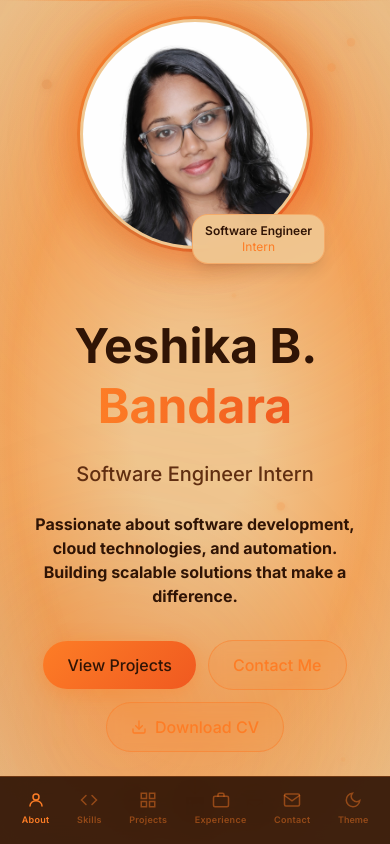
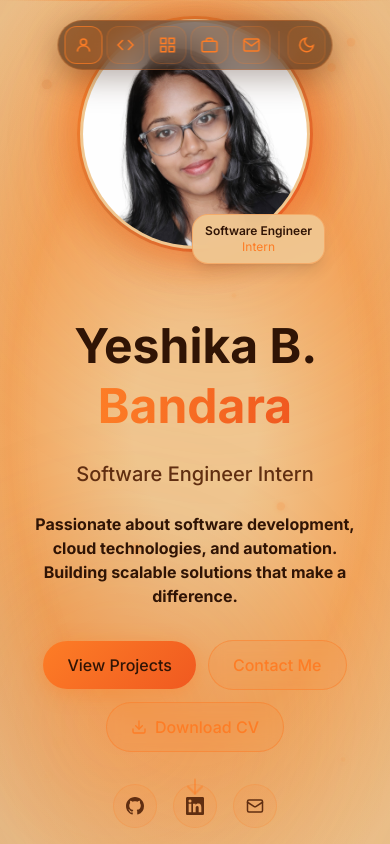
Before and after one commit to yeshi-2001/Portfolio, a Next.js app: page / in a window 390 px wide. Shown: the top 844 px of the page. Built offline with nearby package versions, Linux system fonts and the light colour scheme.

Commit message:
Revert "Replace mobile navbar with bottom tab bar"
This reverts commit 380fa6a67a32ebe56b843abb16166dd0e77ad224.

```diff
--- a/src/app/components/Navbar.tsx
+++ b/src/app/components/Navbar.tsx
@@ -109,10 +109,11 @@ export default function Navbar() {
     document.getElementById(id)?.scrollIntoView({ behavior: "smooth" });
   };
 
-  const btnW = 72;
-  const btnH = 42;
-  const gap = 8;
-  const padding = "8px 14px";
+  const btnW = isMobile ? 38 : 72;
+  const btnH = isMobile ? 38 : 42;
+  const fontSize = isMobile ? "9px" : "11px";
+  const gap = isMobile ? 4 : 8;
+  const padding = isMobile ? "5px 6px" : "8px 14px";
 
   const frontFaceStyle = (id: string): React.CSSProperties => ({
     position: "absolute",
@@ -143,80 +144,13 @@ export default function Navbar() {
     background: "linear-gradient(135deg, #fd7d26, #f05920)",
     borderRadius: 12,
     color: "#301405",
-    fontSize: "11px",
+    fontSize,
     fontWeight: 700,
     letterSpacing: "0.5px",
     whiteSpace: "nowrap",
     padding: "0 6px",
   };
 
-  // ── Mobile bottom tab bar ──
-  if (isMobile) {
-    return (
-      <>
-        {/* Bottom tab bar */}
-        <nav style={{
-          position: "fixed",
-          bottom: 0,
-          left: 0,
-          right: 0,
-          zIndex: 100,
-          display: "flex",
-          alignItems: "center",
-          justifyContent: "space-around",
-          padding: "10px 8px 14px",
-          background: "rgba(48,20,5,0.92)",
-          backdropFilter: "blur(16px)",
-          WebkitBackdropFilter: "blur(16px)",
-          borderTop: "1px solid rgba(253,125,38,0.25)",
-        }}>
-          {navLinks.map(({ id, label, icon }) => (
-            <button
-              key={id}
-              onClick={() => scrollTo(id)}
-              style={{
-                display: "flex",
-                flexDirection: "column",
-                alignItems: "center",
-                gap: 4,
-                background: "none",
-                border: "none",
-                cursor: "pointer",
-                padding: "4px 8px",
-                borderRadius: 10,
-                color: activeSection === id ? "#fd7d26" : "rgba(253,125,38,0.45)",
-                transition: "color 0.2s",
-              }}
-            >
-              {icon}
-              <span style={{ fontSize: 9, fontWeight: 600, letterSpacing: "0.3px" }}>{label}</span>
-            </button>
-          ))}
-          {/* Theme toggle */}
-          <button
-            onClick={toggle}
-            style={{
-              display: "flex",
-              flexDirection: "column",
-              alignItems: "center",
-              gap: 4,
-              background: "none",
-              border: "none",
-              cursor: "pointer",
-              padding: "4px 8px",
-              borderRadius: 10,
-              color: "rgba(253,125,38,0.45)",
-            }}
-          >
-            {theme === "dark" ? <SunIcon /> : <MoonIcon />}
-            <span style={{ fontSize: 9, fontWeight: 600 }}>Theme</span>
-          </button>
-        </nav>
-      </>
-    );
-  }
-
-  // ── Desktop pill navbar ──
   return (
     <nav
       style={{
@@ -238,6 +172,7 @@ export default function Navbar() {
         boxShadow: "0 8px 32px rgba(48,20,5,0.35)",
       }}
     >
+      {/* Nav link buttons */}
       {navLinks.map(({ id, label, icon }) => (
         <div
           key={id}
@@ -257,12 +192,15 @@ export default function Navbar() {
               borderRadius: 12,
             }}
           >
+            {/* Front — icon */}
             <div style={frontFaceStyle(id)}>{icon}</div>
+            {/* Back — label */}
             <div style={backFaceStyle}>{label}</div>
           </div>
         </div>
       ))}
 
+      {/* Divider */}
       <div style={{
         width: 1,
         height: 28,
@@ -272,6 +210,7 @@ export default function Navbar() {
         flexShrink: 0,
       }} />
 
+      {/* Theme toggle button */}
       <div
         style={{ width: btnW, height: btnH, perspective: 600, cursor: "pointer" }}
         onMouseEnter={() => setHovered("theme")}
@@ -289,6 +228,7 @@ export default function Navbar() {
             borderRadius: 12,
           }}
         >
+          {/* Front — current mode icon */}
           <div style={{
             position: "absolute",
             inset: 0,
@@ -304,6 +244,7 @@ export default function Navbar() {
           }}>
             {theme === "dark" ? <SunIcon /> : <MoonIcon />}
           </div>
+          {/* Back — "Theme" label */}
           <div style={backFaceStyle}>Theme</div>
         </div>
       </div>
--- a/src/app/globals.css
+++ b/src/app/globals.css
@@ -55,13 +55,6 @@ body {
   color: var(--text-primary);
   font-family: var(--font-inter), system-ui, sans-serif;
   transition: background-color 0.3s ease, color 0.3s ease;
-  padding-bottom: env(safe-area-inset-bottom);
-}
-
-@media (max-width: 767px) {
-  body {
-    padding-bottom: 70px;
-  }
 }
 
 /* Sections that use inline style background need this fallback */
```
